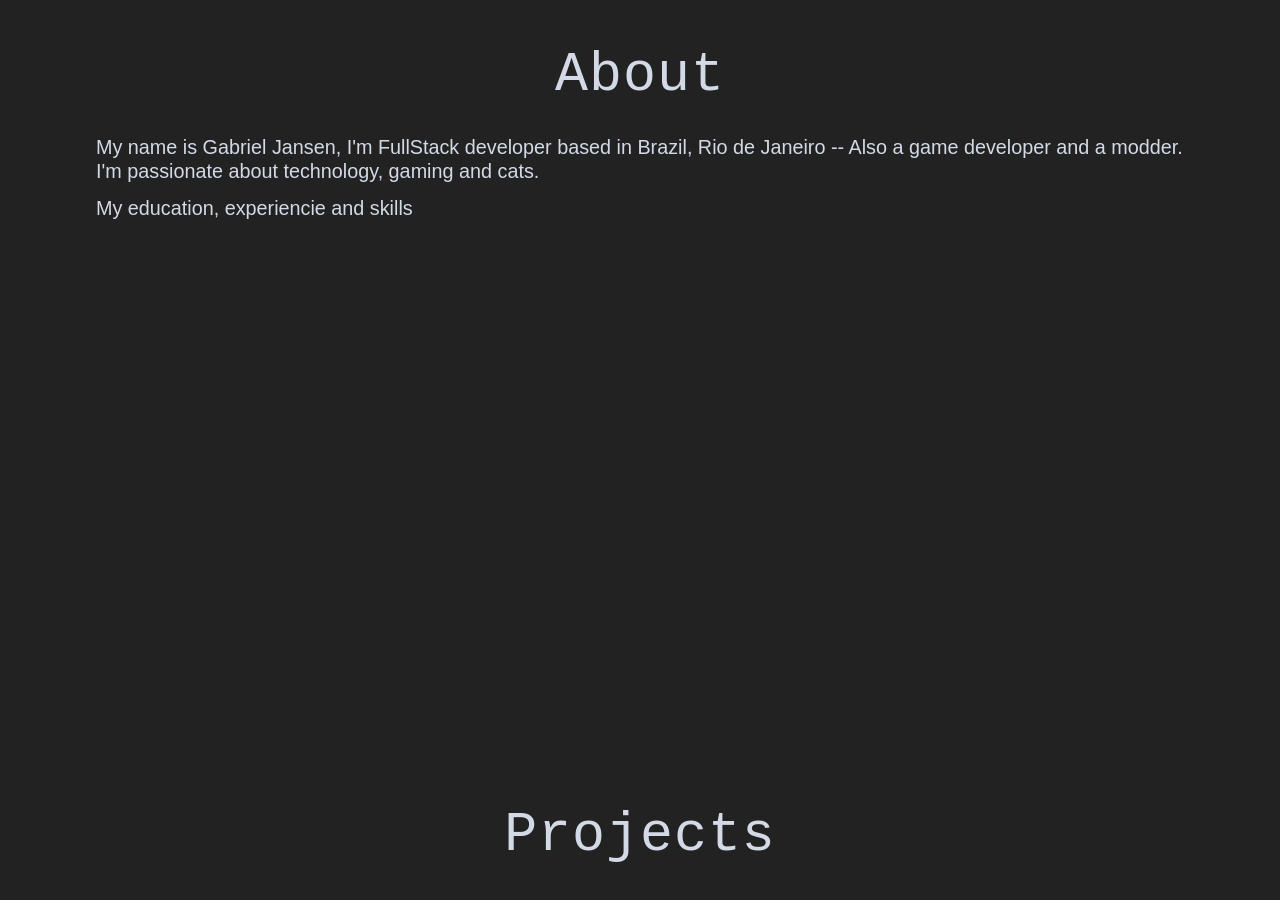
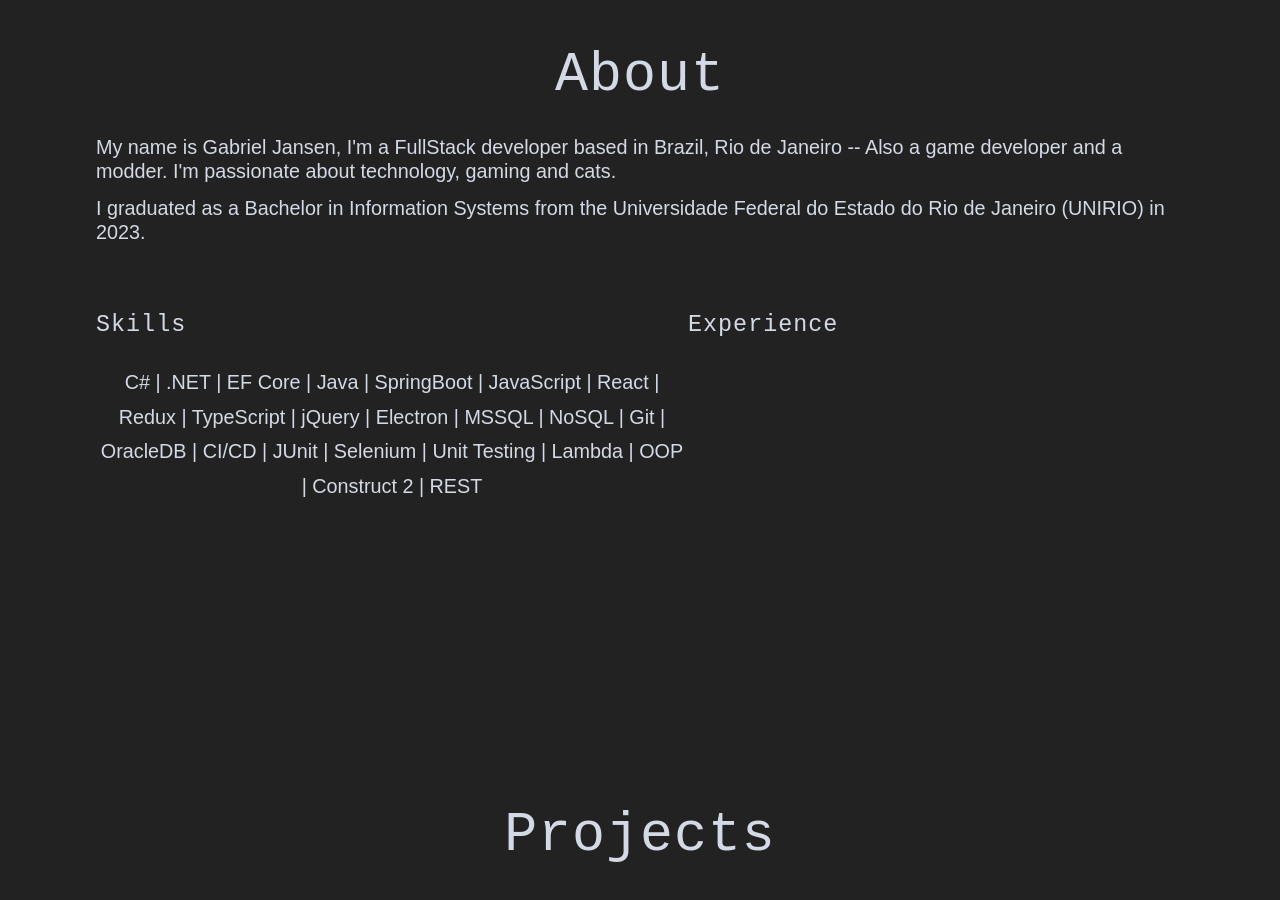
Before and after one commit to Jonsen22/portfolio-react, a React (Create React App) app: page / in a window 1280 px wide. Shown: the part 760-1660 px from the top of the page. Built offline with nearby package versions, Linux system fonts and the light colour scheme.

Commit message:
about update

```diff
--- a/src/index.css
+++ b/src/index.css
@@ -203,14 +203,14 @@ a {
   font-size: clamp(0.75rem, 6vw, 1rem);
   color: var(--white);
   transition: var(--transition);
-
+  text-align: center;
 }
 
 .nav-center-shrink span {
   font-size: clamp(0.30rem, 6vw, 0.8rem);
   color: var(--white);
   transition: var(--transition);
-
+  text-align: center;
 }
 
 .nav-left{
--- a/src/pages/About.jsx
+++ b/src/pages/About.jsx
@@ -10,11 +10,27 @@ const About = () => {
       </div>
       <div className="text">
         <p>
-          My name is Gabriel Jansen, I'm FullStack developer based in Brazil,
+          My name is Gabriel Jansen, I'm a FullStack developer based in Brazil,
           Rio de Janeiro -- Also a game developer and a modder. I'm passionate
-           about technology, gaming and cats.
+          about technology, gaming and cats.
         </p>
-        <p>My education, experiencie and skills</p>
+        <p>
+          I graduated as a Bachelor in Information Systems from the Universidade
+          Federal do Estado do Rio de Janeiro (UNIRIO) in 2023.
+        </p>
+      </div>
+      <div className="bottomAbout">
+        <div className="skills">
+          <h3>Skills</h3>
+          <span>C# | .NET | EF Core | Java | SpringBoot | JavaScript
+            | React | Redux | TypeScript | jQuery | Electron | MSSQL
+            | NoSQL | Git | OracleDB | CI/CD | JUnit | Selenium
+            | Unit Testing | Lambda | OOP | Construct 2 | REST
+          </span>
+        </div>
+        <div className="experience">
+          <h3>Experience</h3>
+        </div>
       </div>
     </div>
   );
--- a/src/pages/Home.jsx
+++ b/src/pages/Home.jsx
@@ -70,7 +70,7 @@ const Home = () => {
             <div className="welcome-text" style={divStyle}>
               <h1 className="title-home">Welcome!</h1>
               <span>
-                My name is Gabriel Jansen, I'm FullStack developer based in
+                My name is Gabriel Jansen, I'm a FullStack developer based in
                 Brazil, Rio de Janeiro.
               </span>
             </div>
--- a/src/pages/about.css
+++ b/src/pages/about.css
@@ -35,3 +35,33 @@
     line-break: anywhere;
     word-wrap: break-word;
 }
+
+.bottomAbout {
+    margin-top: 4%;
+    display: flex;
+    /* flex-direction: row; */
+
+    height: 96%;
+    width: 100%;
+}
+
+.bottomAbout h3{
+    text-align: left;
+
+    font-size: clamp(0.8rem, 8vw, 1.3rem);
+}
+
+.skills{
+    flex: 1;
+    margin-left: 7.5%;
+    width: 100%;
+}
+
+.skills span{
+    text-align: left;
+    font-size: clamp(0.3rem, 8vw, 1.1rem);
+}
+
+.experience{
+    flex: 1;
+}
```
